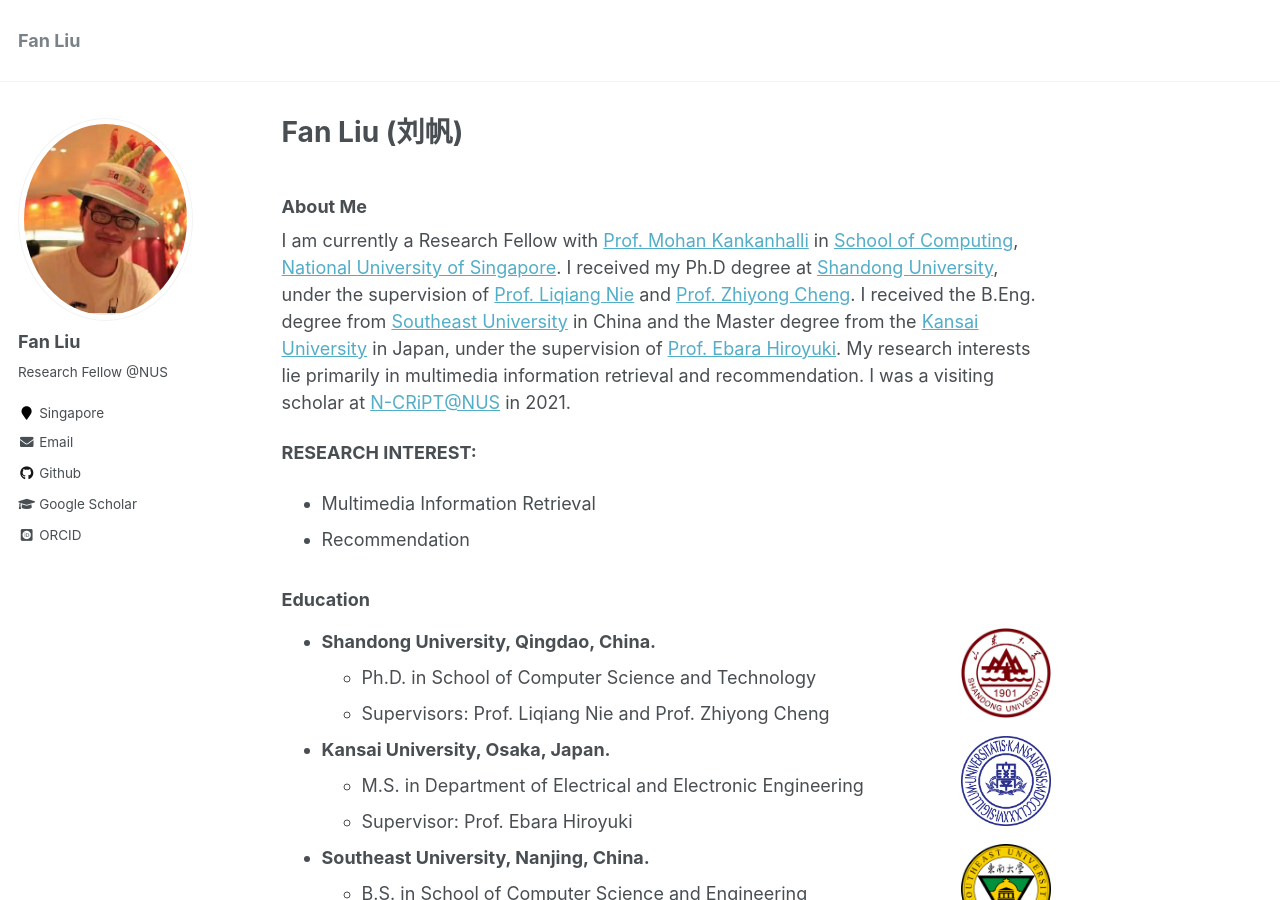
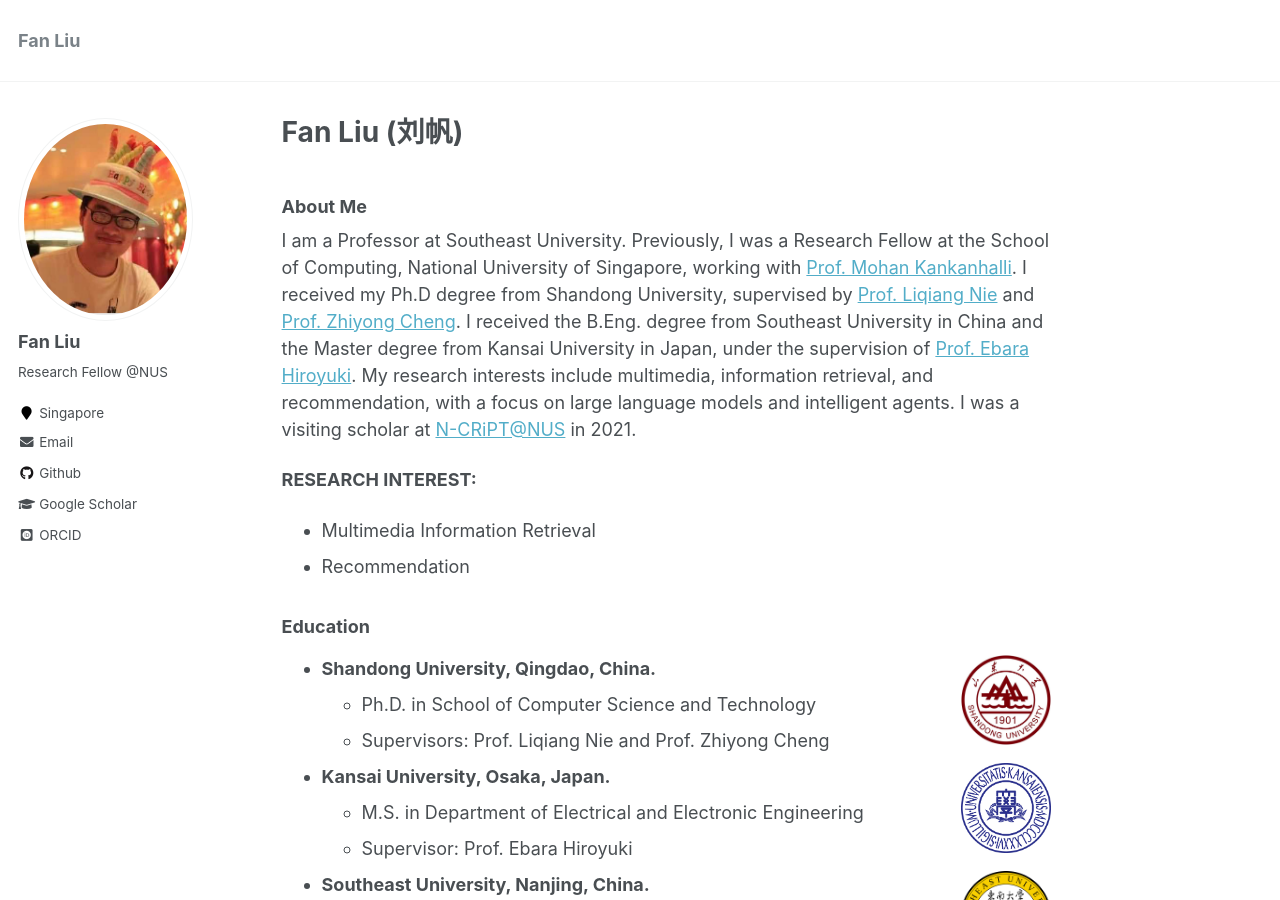
Before and after one commit to liufancs/liufancs.github.io, a Jekyll site: the page built from _pages/about.md, in a window 1280 px wide and 900 px high. Built offline with Jekyll 4.4.1, drawn with Linux system fonts in a browser that asks for light colours; some web fonts are replaced.

Commit message:
Update about.md

```diff
--- a/_pages/about.md
+++ b/_pages/about.md
@@ -9,7 +9,7 @@ redirect_from:
 ---
 
 ### About Me
-I am currently a Research Fellow with [Prof. Mohan Kankanhalli](https://www.comp.nus.edu.sg/~mohan/) in [School of Computing](https://www.comp.nus.edu.sg/), [National University of Singapore](https://www.nus.edu.sg/). I received my Ph.D degree at [Shandong University](https://www.sdu.edu.cn/), under the supervision of [Prof. Liqiang Nie](https://liqiangnie.github.io/index.html) and [Prof. Zhiyong Cheng](https://sites.google.com/view/zycheng). I received the B.Eng. degree from [Southeast University](https://www.seu.edu.cn/) in China and the Master degree from the [Kansai University](https://www.kansai-u.ac.jp/) in Japan, under the supervision of [Prof. Ebara Hiroyuki](https://gakujo.kansai-u.ac.jp/profile/en/3b9d26c7eb2cecuf4f1fdf+f7077b.html). My research interests lie primarily in multimedia information retrieval and recommendation. I was a visiting scholar at [N-CRiPT@NUS](https://ncript.comp.nus.edu.sg/) in 2021.
+I am a Professor at Southeast University. Previously, I was a Research Fellow at the School of Computing, National University of Singapore, working with [Prof. Mohan Kankanhalli](https://www.comp.nus.edu.sg/~mohan/). I received my Ph.D degree from Shandong University, supervised by [Prof. Liqiang Nie](https://liqiangnie.github.io/index.html) and [Prof. Zhiyong Cheng](https://sites.google.com/view/zycheng). I received the B.Eng. degree from Southeast University in China and the Master degree from Kansai University in Japan, under the supervision of [Prof. Ebara Hiroyuki](https://gakujo.kansai-u.ac.jp/profile/en/3b9d26c7eb2cecuf4f1fdf+f7077b.html). My research interests include multimedia, information retrieval, and recommendation, with a focus on large language models and intelligent agents. I was a visiting scholar at [N-CRiPT@NUS](https://ncript.comp.nus.edu.sg/) in 2021.
 
 <b>RESEARCH INTEREST:</b>
 * Multimedia Information Retrieval
```
